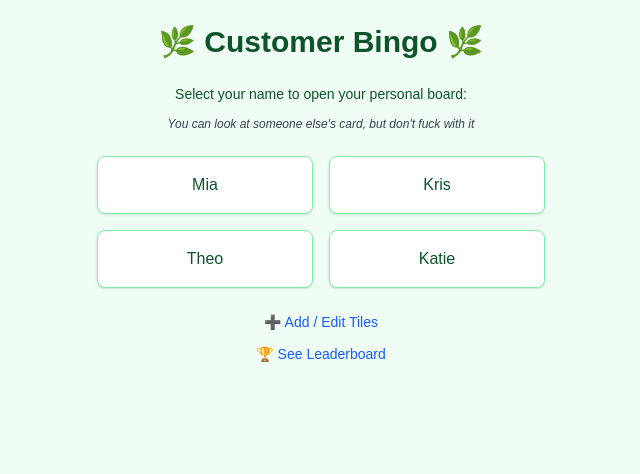
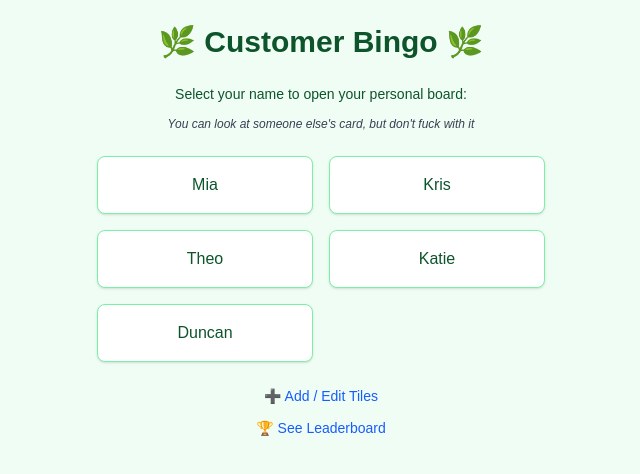
Before and after one commit to merla333/customer-bingo-app, a Next.js app: page / in a window 1280 px wide. Shown: the top 474 px of the page, without its empty margins (319-959 px from the left). Built offline with nearby package versions, Linux system fonts and the light colour scheme.

Commit message:
add duncan

```diff
--- a/src/app/page.tsx
+++ b/src/app/page.tsx
@@ -2,7 +2,7 @@
 
 import Link from 'next/link';
 
-const users = ['mia', 'kris', 'theo', 'katie'];
+const users = ['mia', 'kris', 'theo', 'katie', 'duncan'];
 
 export default function HomePage() {
   return (
```
